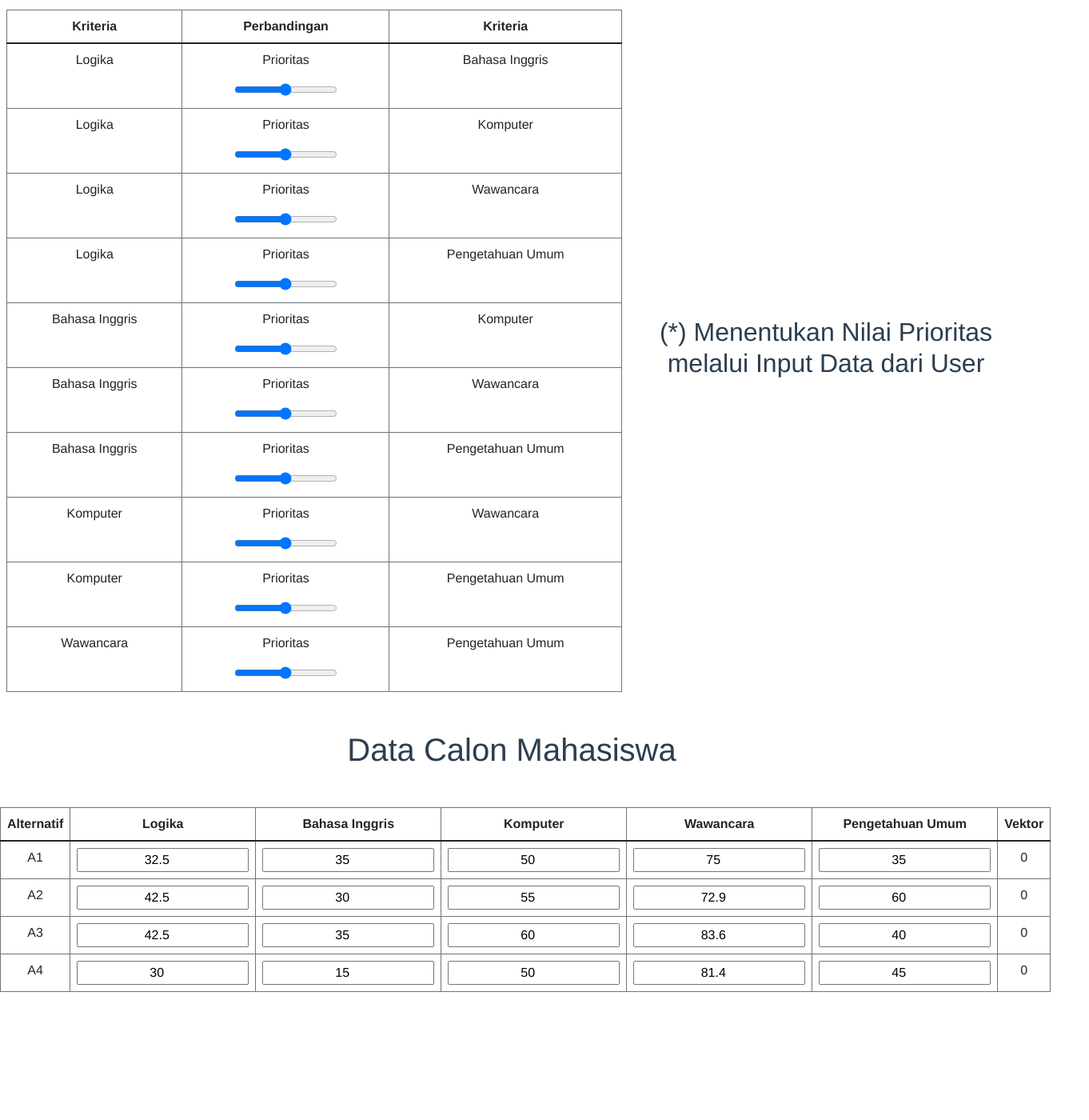
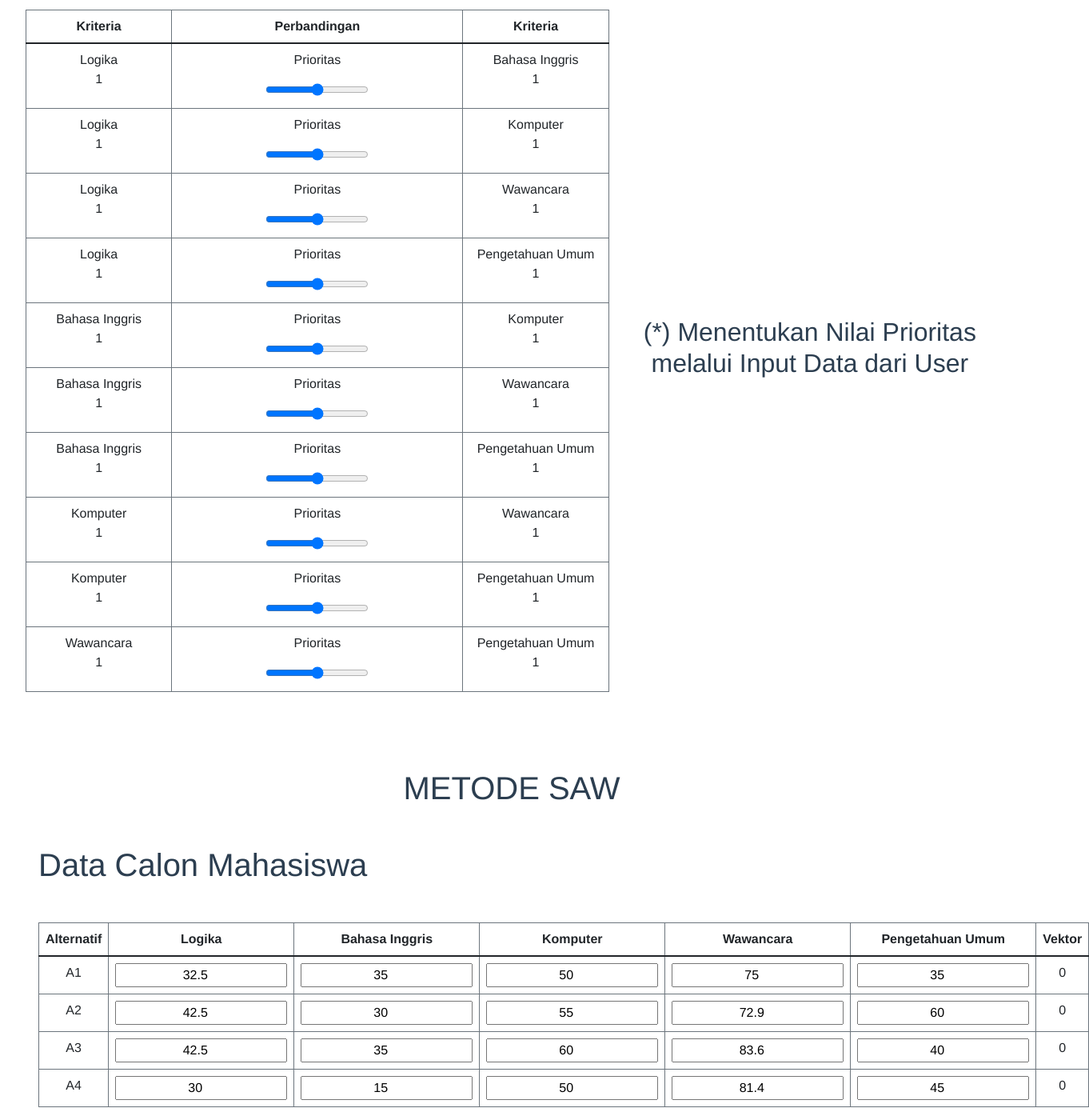
Before and after one commit to imfariz/imfariz.github.io, a Vue app: page / in a window 1280 px wide. Shown: the part 152-1552 px from the top of the page at 80% size, 1362 px wide, since content can reach past the window. Before the commit the page ends 1408 px from the top, so only its background shows below. Built offline with nearby package versions, Linux system fonts and the light colour scheme.

Commit message:
Adding Weight Indicator beside slider

```diff
--- a/src/components/DataModel.vue
+++ b/src/components/DataModel.vue
@@ -1,96 +1,96 @@
 <template>
     <div>
         <h1>Metode AHP</h1>
-        <div class="d-flex">
+        <div class="d-flex mx-4">
             <!-- <h1>Input Perbandingan</h1> -->
             <table class="table mt-5 mb-5 mx-2 table-bordered border-secondary">
                 <thead>
                     <tr>
-                        <th>Kriteria</th>
-                        <th>Perbandingan</th>
-                        <th>Kriteria</th>
+                        <th style="width:25%">Kriteria</th>
+                        <th style="width:50%">Perbandingan</th>
+                        <th style="width:25%">Kriteria</th>
                     </tr>
                 </thead>
                 <tbody>
                     <tr>
-                        <td>Logika</td>
+                        <td>Logika <br> {{ this.kriteria[0].wt[1] }}</td>
                         <td>
                             <p> {{ text }}</p>
                             <input type="range" min="1" max="17" step="1" v-model="test">
                         </td>
-                        <td>Bahasa Inggris</td>
+                        <td>Bahasa Inggris <br> {{ this.kriteria[1].wt[0] }} </td>
                     </tr>
                     <tr>
-                        <td>Logika</td>
+                        <td>Logika <br> {{ this.kriteria[0].wt[2] }} </td>
                         <td>
                             <p> {{ text1 }}</p>
                             <input type="range" min="1" max="17" step="1" v-model="test1">
                         </td>
-                        <td>Komputer</td>
+                        <td>Komputer <br> {{ this.kriteria[2].wt[0] }} </td>
                     </tr>
                     <tr>
-                        <td>Logika</td>
+                        <td>Logika <br> {{ this.kriteria[0].wt[3] }} </td>
                         <td>
                             <p> {{ text2 }}</p>
                             <input type="range" min="1" max="17" step="1" v-model="test2">
                         </td>
-                        <td>Wawancara</td>
+                        <td>Wawancara <br> {{ this.kriteria[3].wt[0] }}</td>
                     </tr>
                     <tr>
-                        <td>Logika</td>
+                        <td>Logika <br> {{ this.kriteria[0].wt[4] }} </td>
                         <td>
                             <p> {{ text3 }}</p>
                             <input type="range" min="1" max="17" step="1" v-model="test3">
                         </td>
-                        <td>Pengetahuan Umum</td>
+                        <td>Pengetahuan Umum <br> {{ this.kriteria[4].wt[0] }} </td>
                     </tr>
                     <tr>
-                        <td>Bahasa Inggris</td>
+                        <td>Bahasa Inggris <br> {{ this.kriteria[1].wt[2] }} </td>
                         <td>
                             <p> {{ text4 }}</p>
                             <input type="range" min="1" max="17" step="1" v-model="test4">
                         </td>
-                        <td>Komputer</td>
+                        <td>Komputer <br> {{ this.kriteria[2].wt[1] }} </td>
                     </tr>
                     <tr>
-                        <td>Bahasa Inggris</td>
+                        <td>Bahasa Inggris <br> {{ this.kriteria[1].wt[3] }} </td>
                         <td>
                             <p> {{ text5 }}</p>
                             <input type="range" min="1" max="17" step="1" v-model="test5">
                         </td>
-                        <td>Wawancara</td>
+                        <td>Wawancara <br> {{ this.kriteria[3].wt[1] }} </td>
                     </tr>
                     <tr>
-                        <td>Bahasa Inggris</td>
+                        <td>Bahasa Inggris <br> {{ this.kriteria[1].wt[4] }} </td>
                         <td>
                             <p> {{ text7 }}</p>
                             <input type="range" min="1" max="17" step="1" v-model="test7">
                         </td>
-                        <td>Pengetahuan Umum</td>
+                        <td>Pengetahuan Umum <br> {{ this.kriteria[4].wt[1] }} </td>
                     </tr>
                     <tr>
-                        <td>Komputer</td>
+                        <td>Komputer <br> {{ this.kriteria[2].wt[3] }} </td>
                         <td>
                             <p> {{ text6 }}</p>
                             <input type="range" min="1" max="17" step="1" v-model="test6">
                         </td>
-                        <td>Wawancara</td>
+                        <td>Wawancara <br> {{ this.kriteria[3].wt[2] }} </td>
                     </tr>
                     <tr>
-                        <td>Komputer</td>
+                        <td>Komputer <br> {{ this.kriteria[2].wt[4] }} </td>
                         <td>
                             <p> {{ text8 }}</p>
                             <input type="range" min="1" max="17" step="1" v-model="test8">
                         </td>
-                        <td>Pengetahuan Umum</td>
+                        <td>Pengetahuan Umum <br> {{ this.kriteria[4].wt[2] }} </td>
                     </tr>
                     <tr>
-                        <td>Wawancara</td>
+                        <td>Wawancara <br> {{ this.kriteria[3].wt[4] }} </td>
                         <td>
                             <p> {{ text9 }}</p>
                             <input type="range" min="1" max="17" step="1" v-model="test9">
                         </td>
-                        <td>Pengetahuan Umum</td>
+                        <td>Pengetahuan Umum <br> {{ this.kriteria[4].wt[3] }} </td>
                     </tr>
                 </tbody>
             </table>
@@ -98,7 +98,7 @@
         </div>
 
         <!-- Perhitungan AHP -->
-        <div v-if="condition != false">
+        <div v-if="condition != false" class="mx-3">
           <div class="d-flex">
             <div>
               <h1 class="mt-5">Matriks Perbandingan</h1>
@@ -147,7 +147,7 @@
                   </tbody>
               </table>
             </div>
-            <h3 class="align-self-center ms-4 text-start">
+            <h3 class="align-self-center ms-5 text-start">
               (*) Matriks Perbandingan diperoleh dari Nilai Prioritas yang diinputkan oleh user
               untuk kemudian diterjemahkan sesuai dengan tabel Saaty
             </h3>
@@ -233,14 +233,12 @@
                   <thead>
                       <tr>
                           <th>Alternatif</th>
-                          <th>Prioritas</th>
                           <th>Bobot</th>
                       </tr>
                   </thead>
                   <tbody>
-                      <tr v-for="(k, index) in kriteria" :key="k">
+                      <tr v-for="k in kriteria" :key="k">
                           <td v-text="k.nama"></td>
-                          <td><input type="text" style="border: none; text-align: center" v-model="kriteria[index].prioritas"></td>
                           <td v-text="k.eigen"></td>
                       </tr>
                   </tbody>
@@ -256,29 +254,34 @@
         </div>
 
         <!--Perhitungan SAW  -->
-        <h1>Data Calon Mahasiswa</h1>
-        <table class="table table-stripped mt-5 table-bordered border-secondary">
-            <thead>
-                <tr>
-                    <th>Alternatif</th>
-                    <th v-for="a in kriteria" :key="a">
-                        {{ a.nama }}
-                    </th>
-                    <th>Vektor</th>
-                </tr>
-            </thead>
-            <tbody>
-                <tr v-for="(x, index) in alt" :key="x">
-                    <td>A{{ index +1 }}</td>
-                    <td><input type="number" style="text-align: center" v-model="x.lm"></td>
-                    <td><input type="number" style="text-align: center" v-model="x.bi"></td>
-                    <td><input type="number" style="text-align: center" v-model="x.kp"></td>
-                    <td><input type="number" style="text-align: center" v-model="x.wc"></td>
-                    <td><input type="number" style="text-align: center" v-model="x.pu"></td>
-                    <td v-text="x.v"></td>
-                </tr>
-            </tbody>
-        </table>
+
+        <h1 class="mt-5">METODE SAW</h1>
+
+        <section class="mx-5">
+          <h1 class="mt-5 text-start">Data Calon Mahasiswa</h1>
+          <table class="table table-stripped mt-5 table-bordered border-secondary">
+              <thead>
+                  <tr>
+                      <th>Alternatif</th>
+                      <th v-for="a in kriteria" :key="a">
+                          {{ a.nama }}
+                      </th>
+                      <th>Vektor</th>
+                  </tr>
+              </thead>
+              <tbody>
+                  <tr v-for="(x, index) in alt" :key="x">
+                      <td>A{{ index +1 }}</td>
+                      <td><input type="number" style="text-align: center" v-model="x.lm"></td>
+                      <td><input type="number" style="text-align: center" v-model="x.bi"></td>
+                      <td><input type="number" style="text-align: center" v-model="x.kp"></td>
+                      <td><input type="number" style="text-align: center" v-model="x.wc"></td>
+                      <td><input type="number" style="text-align: center" v-model="x.pu"></td>
+                      <td v-text="x.v"></td>
+                  </tr>
+              </tbody>
+          </table>
+        </section>
 
         <button class="btn btn-primary float" @click="normalize">
             N
@@ -1410,7 +1413,6 @@ export default {
                         let y = k.reduce(reducer)
                         this.total.push(y)
                     }
-                console.log(this.total)
             }
         },
         comparison: function() {
```
